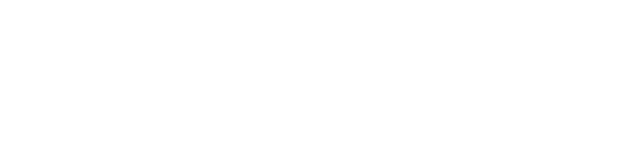
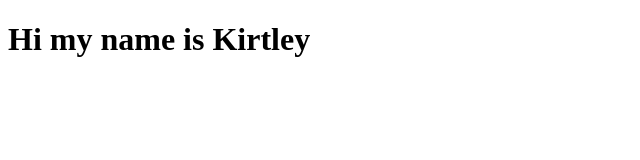
Before and after one commit to kirtleyadams/hello_world, a plain HTML site: page index.html in a window 1280 px wide. Shown: the whole page, without its empty margins (0-640 px from the left). Drawn offline with Linux system fonts and the light colour scheme.

Commit message:
added h1 with my name onto html

```diff
--- a/index.html
+++ b/index.html
@@ -4,6 +4,6 @@
     <title>Document</title>
 </head>
 <body>
-
+    <h1>Hi my name is Kirtley</h1>
 </body>
 </html>
```
